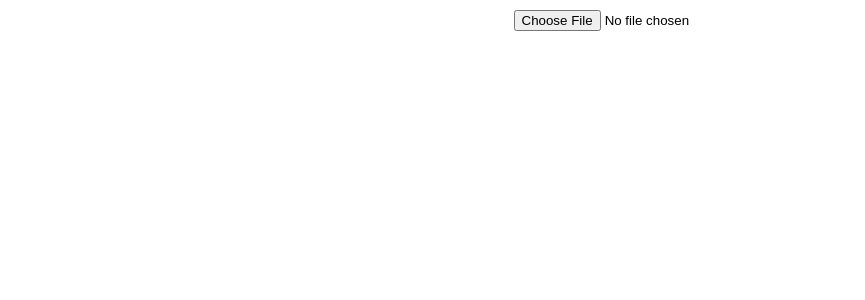
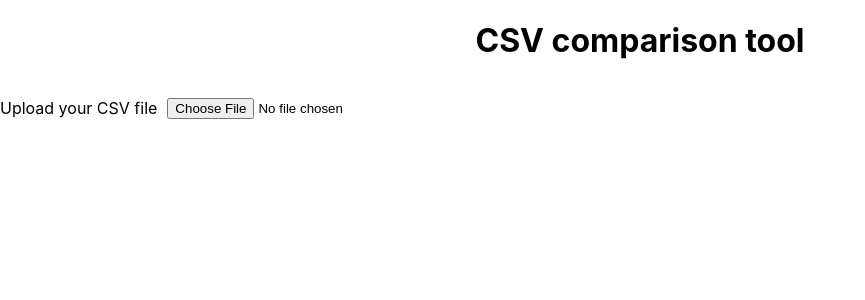
Before and after one commit to piratecoding/csv-compare, a React (Create React App) app: page / in a window 1280 px wide. Shown: the top 300 px of the page, without its empty margins (0-865 px from the left). Built offline with nearby package versions, Linux system fonts and the light colour scheme.

Commit message:
CSS changes

```diff
--- a/src/App.tsx
+++ b/src/App.tsx
@@ -1,5 +1,4 @@
 import React, { useState } from 'react';
-import logo from './logo.svg';
 import './App.css';
 import Papa from 'papaparse';
 
@@ -11,7 +10,6 @@ function App() {
 
 
   const handleFile = (event: any) => {
-    console.log("EVENT", event)
     Papa.parse(event.target.files[0], {
       header: true,
       skipEmptyLines: true,
@@ -35,12 +33,17 @@ function App() {
   return (
     <>
       <div>
+        <h1 style={{textAlign: "center"}}>CSV comparison tool</h1>
+      </div>
+
+      <div style={{display: "inline-flex"}}>
+        <p style={{marginRight: "10px"}}>Upload your CSV file</p>
         <input
           type="file"
           name='file'
           accept='.csv'
           onChange={handleFile}
-          style={{display:"block", margin:" 10px auto"}}
+          style={{margin:" 16px auto"}}
         />
       </div>
 
@@ -50,7 +53,7 @@ function App() {
         <thead>
           <tr>
             {columnyArray.map((col, i) => (
-              <th key={i}>{col}</th>
+              <th style={{border: "1px solid"}} key={i}>{col}</th>
             ))}
           </tr>
         </thead>
```
